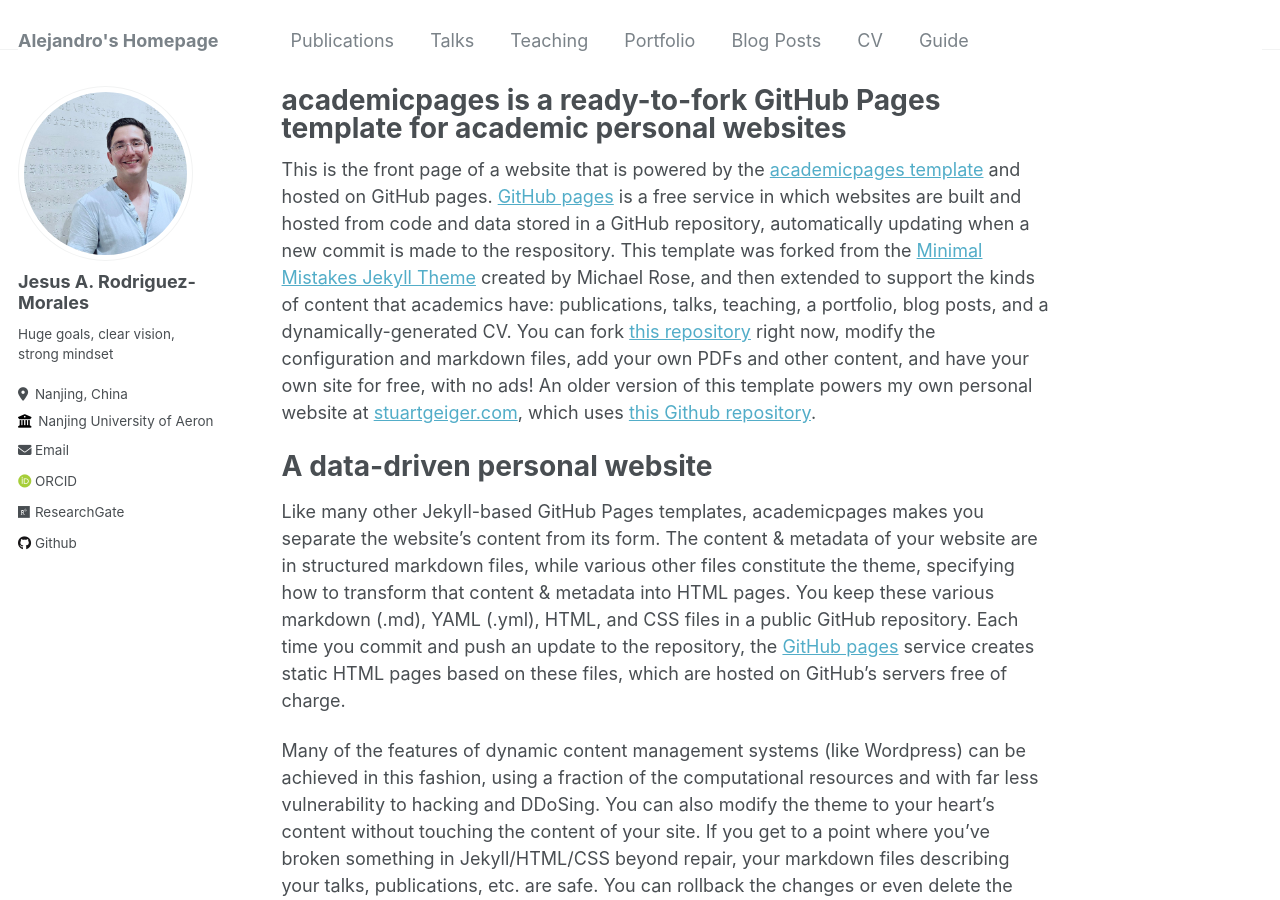
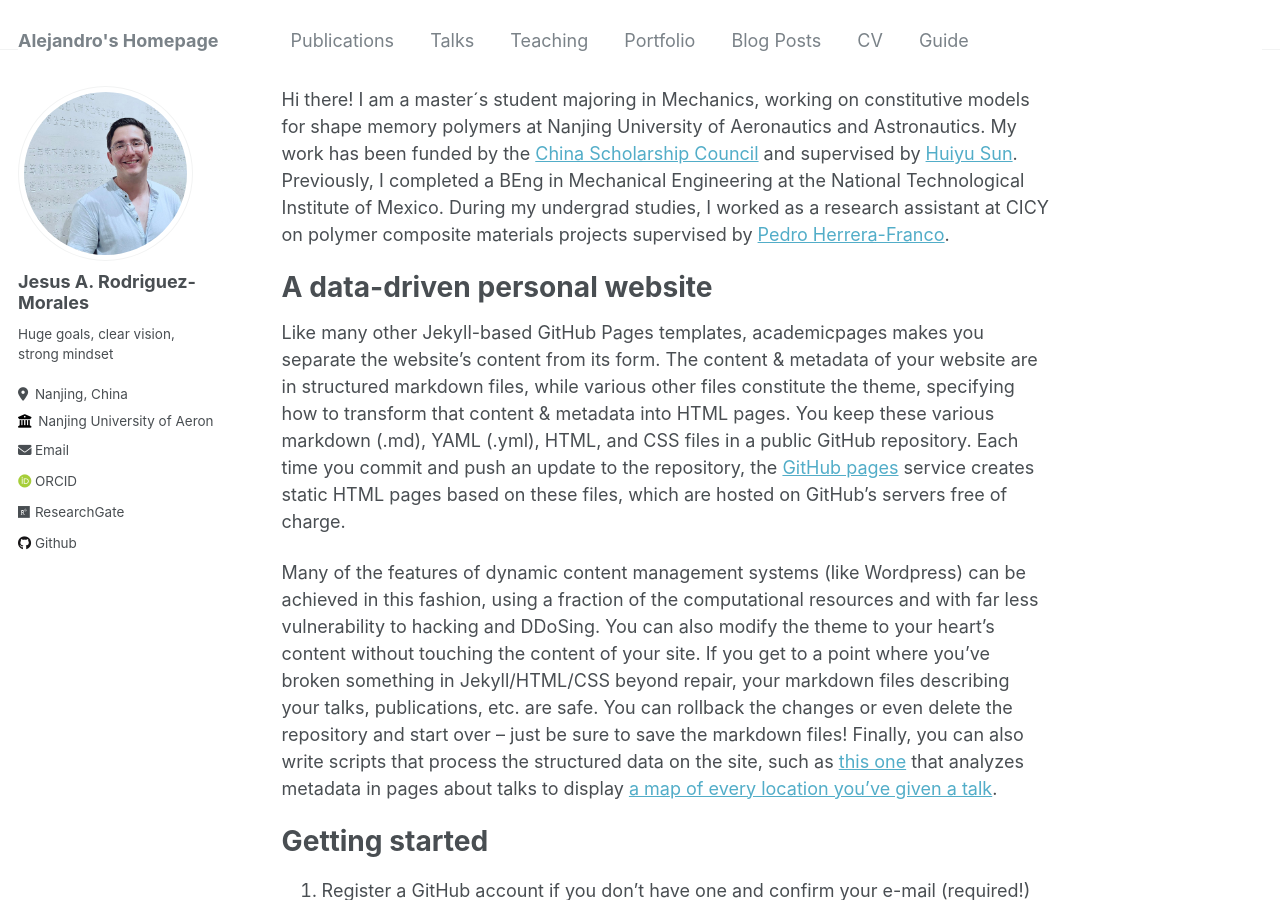
Before and after one commit to alex-rodriguez-m/alex-rodriguez-m.github.io, a Jekyll site: the page built from _pages/about.md, in a window 1280 px wide and 900 px high. Built offline with Jekyll 4.4.1, drawn with Linux system fonts in a browser that asks for light colours; some web fonts are replaced.

Commit message:
Update about.md

```diff
--- a/_pages/about.md
+++ b/_pages/about.md
@@ -1,13 +1,14 @@
 ---
 permalink: /
-title: "academicpages is a ready-to-fork GitHub Pages template for academic personal websites"
+title:
 author_profile: true
 redirect_from:
   - /about/
   - /about.html
 ---
 
-This is the front page of a website that is powered by the [academicpages template](https://github.com/academicpages/academicpages.github.io) and hosted on GitHub pages. [GitHub pages](https://pages.github.com) is a free service in which websites are built and hosted from code and data stored in a GitHub repository, automatically updating when a new commit is made to the respository. This template was forked from the [Minimal Mistakes Jekyll Theme](https://mmistakes.github.io/minimal-mistakes/) created by Michael Rose, and then extended to support the kinds of content that academics have: publications, talks, teaching, a portfolio, blog posts, and a dynamically-generated CV. You can fork [this repository](https://github.com/academicpages/academicpages.github.io) right now, modify the configuration and markdown files, add your own PDFs and other content, and have your own site for free, with no ads! An older version of this template powers my own personal website at [stuartgeiger.com](http://stuartgeiger.com), which uses [this Github repository](https://github.com/staeiou/staeiou.github.io).
+Hi there! I am a master´s student majoring in Mechanics, working on constitutive models for shape memory polymers at Nanjing University of Aeronautics and Astronautics. My work has been funded by the  [China Scholarship Council](https://www.campuschina.org/index.html) and supervised by [Huiyu Sun](http://faculty.nuaa.edu.cn/shy/en/index/18666/list/index.htm). Previously, I completed a BEng in Mechanical Engineering at the National Technological Institute of Mexico. During my undergrad studies, I worked as a research assistant at CICY on polymer composite materials projects supervised by [Pedro Herrera-Franco](https://www.cicy.mx/english/materials-unit/resercher/pedro-jesus-herrera-franco).
+
 
 A data-driven personal website
 ======
```
